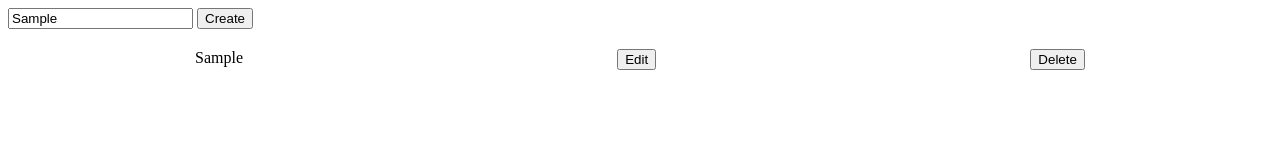
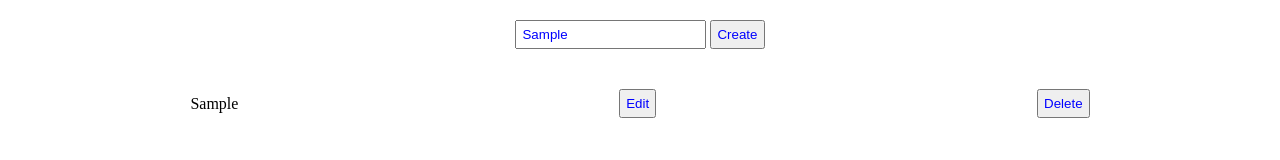
Before and after one commit to DeepakRajput-FD/ADV.JS, a plain HTML site: page Simple Todo list/t3.html in a window 1280 px wide. Both pictures are taken after typing "Sample" into the empty fields and a click on the button "Create". Drawn offline with Linux system fonts and the light colour scheme.

Commit message:
practice

```diff
--- a/Simple Todo list/t3.html
+++ b/Simple Todo list/t3.html
@@ -5,20 +5,41 @@
     <meta name="viewport" content="width=device-width, initial-scale=1.0">
     <title>todo List</title>
     <style>
+        *
+        {
+        margin: 0;
+        padding: 0;
+        box-sizing: border-box;
+        }
         #parent
         {
             display: flex;
             justify-content: space-around;
             padding: 20px 0px;
             flex-wrap: wrap;
+            align-items: center;
         }
+        input,button
+        {
+            color: blue;
+            padding: 5px;
+        }
+        .wrap1
+        {
+            text-align: center;
+            padding: 20px 0px;
+        }
+
     </style>
 </head>
 <body>
+    <div class="wrap1">
+
         <input type="text" name="" id="input1">
-    <button onclick="dee()">
+        <button id="btn1">
             Create
         </button>
+    </div>
     <div id="parent">
 
         <div id="div2">
@@ -31,9 +52,18 @@
         </div>
     </div>
     <script>
-      function  dee()
+       let btn=document.getElementById('btn1');
+        btn.addEventListener('click',function ()
          {
+
             let input=document.getElementById('input1').value;
+
+            if (input=='')
+             {
+                alert('Enter a value, it is necessary ');
+            }
+            else
+            {
                 let text=document.createElement('label');
                 let button=document.createTextNode(input);
                 text.appendChild(button);
@@ -49,7 +79,7 @@
                 let deletext=document.createTextNode('Delete');
                 dele.appendChild(deletext);
 
-           let delet= document.getElementById('div4').appendChild(dele)
+               let delet= document.getElementById('div4').appendChild(dele);
 
                delet.addEventListener('click',function ()
                 {
@@ -60,11 +90,18 @@
 
                edit.addEventListener('click',function ()
                 {
+                    button.remove();
                    text=document.createElement('input');
+                  let text2=document.createTextNode(input);
+                   text.appendChild(text2)
+                   name.appendChild(text)
+               });
+            }
 
     });
 
-        }
+
+
     </script>
 </body>
 </html>
```
Lines whose indentation alone changed are shown as unchanged.
